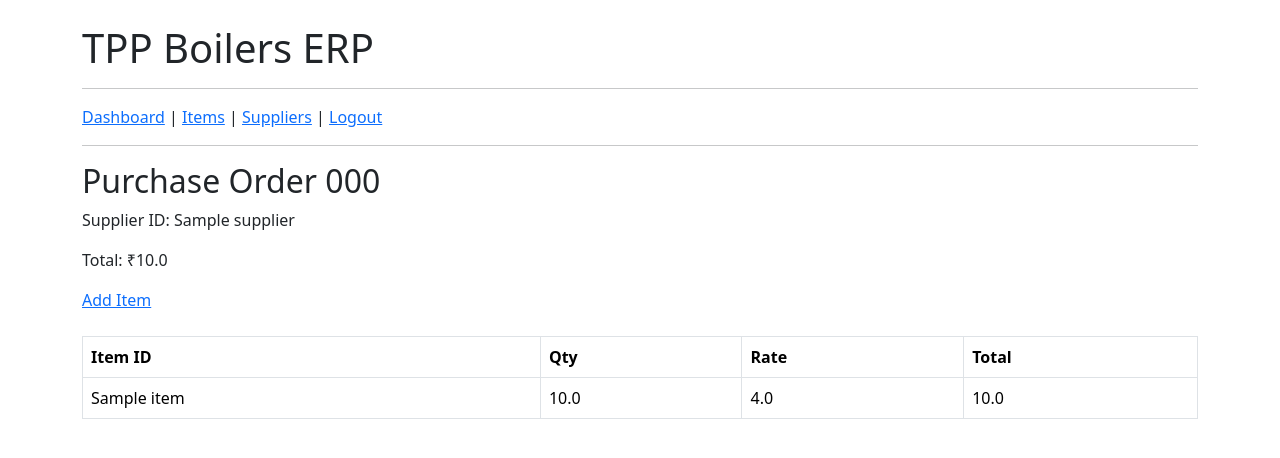
After one commit to rachelagrawal/tpp-boilers-material-erp, a Flask app: page /purchase-order/1 in a window 1280 px wide. The commit adds this page. Shown: the top 458 px of the page. Run offline with Flask 3, Linux system fonts and the light colour scheme; tables that the repository leaves empty hold one stand-in row (values such as "Sample post").

Commit message:
Purchase order items completed

```diff
--- a/app.py
+++ b/app.py
@@ -121,6 +121,11 @@ class PurchaseOrder(db.Model):
         nullable=False
     )
 
+    supplier = db.relationship(
+    "Supplier"
+    )
+
+
     supplier_id = db.Column(
         db.Integer,
         db.ForeignKey("suppliers.id")
@@ -149,6 +154,12 @@ class PurchaseOrderItem(db.Model):
         db.Integer,
         db.ForeignKey("purchase_orders.id")
     )
+
+
+    item = db.relationship(
+    "Item"
+    )
+
 
     item_id = db.Column(
         db.Integer,
@@ -364,6 +375,68 @@ def edit_supplier(id):
     )
 
 
+@app.route(
+    "/po/<int:po_id>/add-item",
+    methods=["GET", "POST"]
+)
+def add_po_item(po_id):
+
+    items = Item.query.all()
+
+    if request.method == "POST":
+
+        quantity = float(
+            request.form["quantity"]
+        )
+
+        rate = float(
+            request.form["rate"]
+        )
+
+        line_total = quantity * rate
+
+        po_item = PurchaseOrderItem(
+            po_id=po_id,
+            item_id=request.form["item_id"],
+            quantity=quantity,
+            rate=rate,
+            line_total=line_total
+        )
+
+        db.session.add(po_item)
+
+        po = PurchaseOrder.query.get(po_id)
+
+        po.total_amount += line_total
+
+        db.session.commit()
+
+        return redirect(
+            f"/purchase-order/{po_id}"
+        )
+
+    return render_template(
+        "add_po_item.html",
+        items=items
+    )
+
+@app.route("/purchase-order/<int:po_id>")
+def purchase_order_details(po_id):
+
+    po = PurchaseOrder.query.get_or_404(
+        po_id
+    )
+
+    po_items = PurchaseOrderItem.query.filter_by(
+        po_id=po_id
+    ).all()
+
+    return render_template(
+        "po_details.html",
+        po=po,
+        po_items=po_items
+    )
+
 
 if __name__ == "__main__":
 
--- /dev/null
+++ b/templates/po_details.html
@@ -0,0 +1,45 @@
+{% extends "base.html" %}
+
+{% block content %}
+
+<h2>Purchase Order {{ po.po_number }}</h2>
+
+<p>
+Supplier ID:
+{{ po.supplier.supplier_name }}
+</p>
+
+<p>
+Total:
+₹{{ po.total_amount }}
+</p>
+
+<a href="/po/{{ po.id }}/add-item">
+    Add Item
+</a>
+
+<br><br>
+
+<table class="table table-bordered">
+
+<tr>
+    <th>Item ID</th>
+    <th>Qty</th>
+    <th>Rate</th>
+    <th>Total</th>
+</tr>
+
+{% for item in po_items %}
+
+<tr>
+    <td>{{ item.item.material_name }}</td>
+    <td>{{ item.quantity }}</td>
+    <td>{{ item.rate }}</td>
+    <td>{{ item.line_total }}</td>
+</tr>
+
+{% endfor %}
+
+</table>
+
+{% endblock %}
--- a/templates/purchase_orders.html
+++ b/templates/purchase_orders.html
@@ -17,6 +17,7 @@
     <th>Supplier ID</th>
     <th>Date</th>
     <th>Status</th>
+    <th>View</th>
 </tr>
 
 {% for po in purchase_orders %}
@@ -26,6 +27,11 @@
     <td>{{ po.supplier_id }}</td>
     <td>{{ po.order_date }}</td>
     <td>{{ po.status }}</td>
+    <td>
+    <a href="/purchase-order/{{ po.id }}">
+        Open
+    </a>
+</td>
 </tr>
 
 {% endfor %}
```
Also changed, not shown: templates/add_po_item.html (added, +44 -0 lines).
